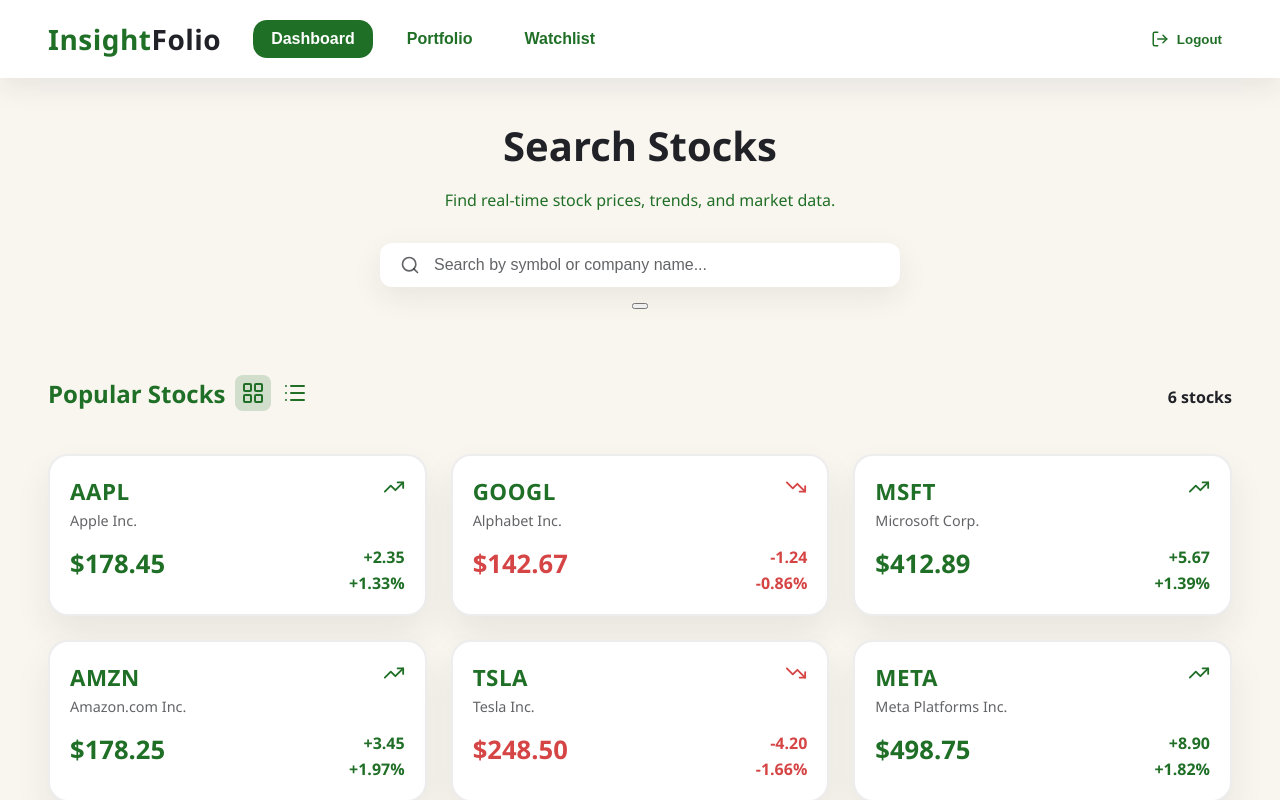
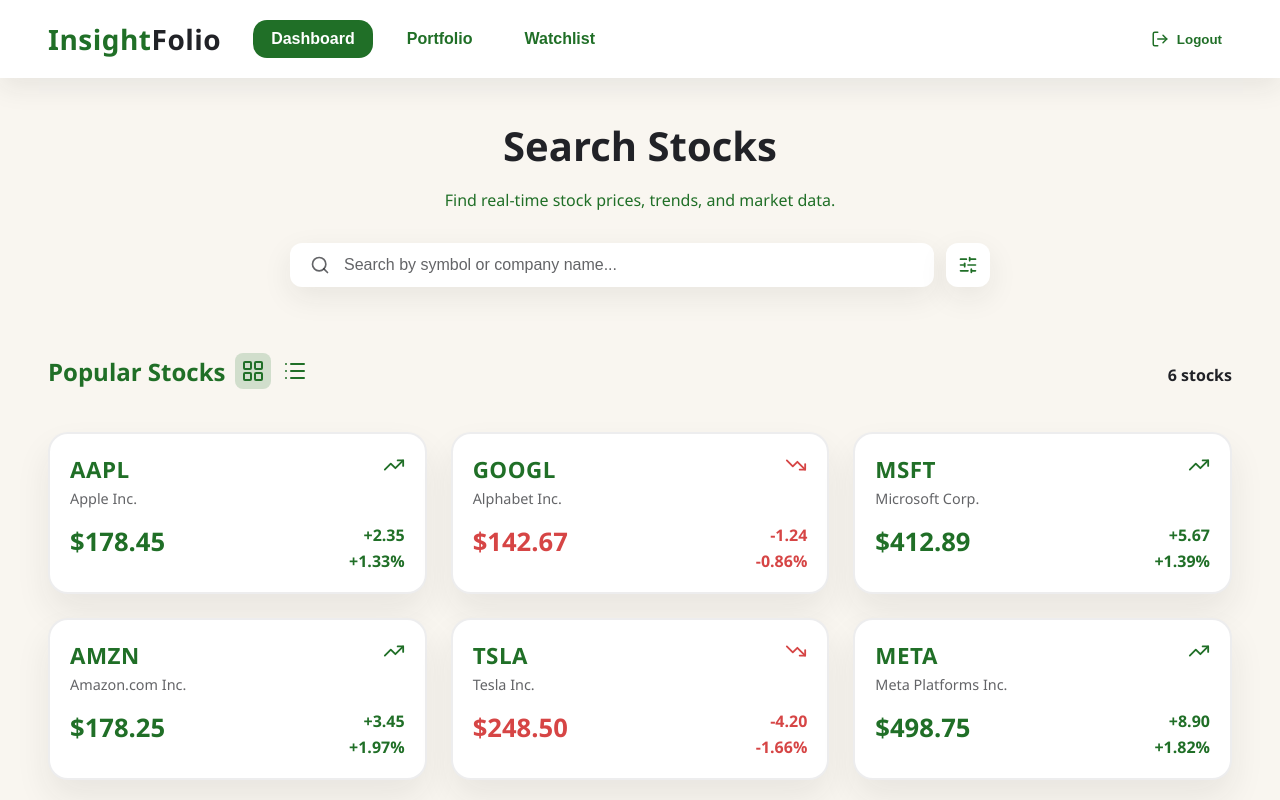
Before and after one commit to InsightFolio/InsightFolio-FE, a React (Create React App) app: page /dashboard in a window 1280 px wide. Shown: the top 800 px of the page. Built offline with nearby package versions, Linux system fonts and the light colour scheme.

Commit message:
Adding filters button and options dropdown

```diff
--- /dev/null
+++ b/src/components/form/FilterButton.css
@@ -0,0 +1,89 @@
+.filter-button-container {
+  position: relative;
+}
+
+.filter-button {
+  padding: 12px;
+  border: none;
+  border-radius: 12px;
+  font-weight: 600;
+  font-size: 1rem;
+  cursor: pointer;
+  background-color: #ffffff;
+  color: #206f27;
+  box-shadow: 0 10px 30px rgba(33, 34, 39, 0.08);
+  transition: background-color 0.2s ease, transform 0.2s ease;
+  display: inline-flex;
+  align-items: center;
+  justify-content: center;
+}
+
+.filter-button:hover {
+  background-color: #f5f5f5;
+}
+
+.filter-button:active {
+  transform: translateY(1px);
+}
+
+.filter-button__icon {
+  width: 20px;
+  height: 20px;
+}
+
+.filter-dropdown {
+  position: absolute;
+  top: calc(100% + 8px);
+  right: 0;
+  background-color: #ffffff;
+  border-radius: 12px;
+  box-shadow: 0 10px 30px rgba(33, 34, 39, 0.12);
+  padding: 8px;
+  display: flex;
+  flex-direction: column;
+  gap: 4px;
+  min-width: 200px;
+  z-index: 10;
+}
+
+.filter-option {
+  display: flex;
+  align-items: center;
+  gap: 8px;
+  cursor: pointer;
+}
+
+.filter-checkbox {
+  width: 18px;
+  height: 18px;
+  cursor: pointer;
+  accent-color: #206f27;
+  flex-shrink: 0;
+}
+
+.filter-label {
+  font-weight: 600;
+  font-size: 1rem;
+  color: #206f27;
+  cursor: pointer;
+  user-select: none;
+  flex: 1;
+  padding: 10px 18px;
+  border-radius: 14px;
+  transition: background-color 0.2s ease, color 0.2s ease;
+  background-color: transparent;
+}
+
+.filter-label:hover {
+  background-color: rgba(33, 34, 39, 0.1);
+}
+
+/* Active state when checkbox is checked */
+.filter-option:has(.filter-checkbox:checked) .filter-label {
+  background-color: #206f27;
+  color: #ffffff;
+}
+
+.filter-option:has(.filter-checkbox:checked) .filter-label:hover {
+  background-color: #1c5f22;
+}
--- a/src/components/form/FilterButton.tsx
+++ b/src/components/form/FilterButton.tsx
@@ -1,11 +1,85 @@
-import { ButtonHTMLAttributes } from "react";
+import { ButtonHTMLAttributes, useState } from "react";
+import { SlidersHorizontal } from "lucide-react";
+import "./FilterButton.css";
 
 type FilterButtonProps = ButtonHTMLAttributes<HTMLButtonElement>;
 
-const FilterButton = ({ type = 'button', children, ...buttonProps }: FilterButtonProps) => (
-  <button type={type} className="filter-button" {...buttonProps}>
-    {children}
-  </button>
-);
+type Filters = {
+  price: boolean;
+  country: boolean;
+  sector: boolean;
+  subSector: boolean;
+};
+
+const FilterButton = ({ type = 'button', ...buttonProps }: FilterButtonProps) => {
+  const [isOpen, setIsOpen] = useState(false);
+  const [filters, setFilters] = useState<Filters>({
+    price: false,
+    country: false,
+    sector: false,
+    subSector: false,
+  });
+
+  const handleCheckboxChange = (filterName: keyof Filters) => {
+    setFilters(prev => ({
+      ...prev,
+      [filterName]: !prev[filterName]
+    }));
+  };
+
+  return (
+    <div className="filter-button-container">
+      <button
+        type={type}
+        className="filter-button"
+        onClick={() => setIsOpen(!isOpen)}
+        {...buttonProps}
+      >
+        <SlidersHorizontal className="filter-button__icon" />
+      </button>
+
+      {isOpen && (
+        <div className="filter-dropdown">
+          <label className="filter-option">
+            <input
+              type="checkbox"
+              checked={filters.price}
+              onChange={() => handleCheckboxChange('price')}
+              className="filter-checkbox"
+            />
+            <span className="filter-label">Price</span>
+          </label>
+          <label className="filter-option">
+            <input
+              type="checkbox"
+              checked={filters.country}
+              onChange={() => handleCheckboxChange('country')}
+              className="filter-checkbox"
+            />
+            <span className="filter-label">Country</span>
+          </label>
+          <label className="filter-option">
+            <input
+              type="checkbox"
+              checked={filters.sector}
+              onChange={() => handleCheckboxChange('sector')}
+              className="filter-checkbox"
+            />
+            <span className="filter-label">Sector</span>
+          </label>
+          <label className="filter-option">
+            <input
+              type="checkbox"
+              checked={filters.subSector}
+              onChange={() => handleCheckboxChange('subSector')}
+              className="filter-checkbox"
+            />
+            <span className="filter-label">Sub-Sector</span>
+          </label>
+        </div>
+      )}
+    </div>
+  );
+};
 
 export default FilterButton;
--- a/src/components/form/NavButton.tsx
+++ /dev/null
@@ -1,18 +0,0 @@
-import { ButtonHTMLAttributes } from 'react';
-import './NavButton.css';
-
-type NavButtonProps = {
-  active?: boolean;
-} & ButtonHTMLAttributes<HTMLButtonElement>;
-
-const NavButton = ({ active = false, children, ...buttonProps }: NavButtonProps) => (
-  <button
-    type="button"
-    className={`nav-button ${active ? 'nav-button--active' : ''}`}
-    {...buttonProps}
-  >
-    {children}
-  </button>
-);
-
-export default NavButton;
--- a/src/components/form/NavButton.css
+++ b/src/components/form/StyledButton.css
@@ -1,4 +1,4 @@
-.nav-button {
+.styled-button {
   padding: 10px 18px;
   border: none;
   border-radius: 14px;
@@ -11,17 +11,17 @@
   transition: background-color 0.2s ease, color 0.2s ease;
 }
 
-.nav-button:hover,
-.nav-button:focus-visible {
+.styled-button:hover,
+.styled-button:focus-visible {
   background-color: rgba(33, 34, 39, 0.1);
   outline: none;
 }
 
-.nav-button--active {
+.styled-button--active {
   background-color: #206f27;
   color: #ffffff;
 }
 
-.nav-button--active:hover {
+.styled-button--active:hover {
   background-color: #1c5f22;
 }
--- /dev/null
+++ b/src/components/form/StyledButton.tsx
@@ -0,0 +1,18 @@
+import { ButtonHTMLAttributes } from 'react';
+import './StyledButton.css';
+
+type StyledButtonProps = {
+  active?: boolean;
+} & ButtonHTMLAttributes<HTMLButtonElement>;
+
+const StyledButton = ({ active = false, children, ...buttonProps }: StyledButtonProps) => (
+  <button
+    type="button"
+    className={`styled-button ${active ? 'styled-button--active' : ''}`}
+    {...buttonProps}
+  >
+    {children}
+  </button>
+);
+
+export default StyledButton;
--- a/src/components/layout/TopNav.tsx
+++ b/src/components/layout/TopNav.tsx
@@ -1,7 +1,7 @@
 import React, { useState } from 'react';
 import { LogOut } from 'lucide-react';
 import { useNavigate } from 'react-router-dom';
-import NavButton from '../form/NavButton';
+import StyledButton from '../form/StyledButton';
 import './TopNav.css';
 
 type Page = 'dashboard' | 'portfolio' | 'watchlist';
@@ -19,24 +19,24 @@ const TopNav: React.FC = () => {
           </div>
 
           <nav className="top-nav__links" aria-label="Primary">
-            <NavButton
+            <StyledButton
               active={activePage === 'dashboard'}
               onClick={() => setActivePage('dashboard')}
             >
               Dashboard
-            </NavButton>
-            <NavButton
+            </StyledButton>
+            <StyledButton
               active={activePage === 'portfolio'}
               onClick={() => setActivePage('portfolio')}
             >
               Portfolio
-            </NavButton>
-            <NavButton
+            </StyledButton>
+            <StyledButton
               active={activePage === 'watchlist'}
               onClick={() => setActivePage('watchlist')}
             >
               Watchlist
-            </NavButton>
+            </StyledButton>
           </nav>
         </div>
 
--- a/src/pages/Dashboard/Dashboard.css
+++ b/src/pages/Dashboard/Dashboard.css
@@ -39,12 +39,18 @@
   margin: 0;
 }
 
-.dashboard__search {
+.dashboard__search-wrapper {
   margin-top: 16px;
-  width: min(90%, 520px);
+  width: min(90%, 700px);
   margin-left: auto;
   margin-right: auto;
-  max-width: 600px;
+  display: flex;
+  align-items: center;
+  gap: 12px;
+}
+
+.dashboard__search {
+  flex: 1;
   background-color: #ffffff;
   border-radius: 12px;
   border: none;
--- a/src/pages/Dashboard/Dashboard.tsx
+++ b/src/pages/Dashboard/Dashboard.tsx
@@ -40,6 +40,7 @@ const Dashboard: React.FC = () => {
           <p className="dashboard__subtitle">
             Find real-time stock prices, trends, and market data.
           </p>
+          <div className="dashboard__search-wrapper">
             <div className="dashboard__search">
               <span className="dashboard__search-icon" aria-hidden="true">
                 <Search className="dashboard__search-icon-svg" />
@@ -52,6 +53,7 @@ const Dashboard: React.FC = () => {
               />
             </div>
             <FilterButton />
+          </div>
         </section>
 
         <StockSection title="Popular Stocks" stocks={popularStocks} />
```
Also changed, not shown: src/components/form/FilterButton.module.css (deleted). Lines whose indentation alone changed are shown as unchanged.
